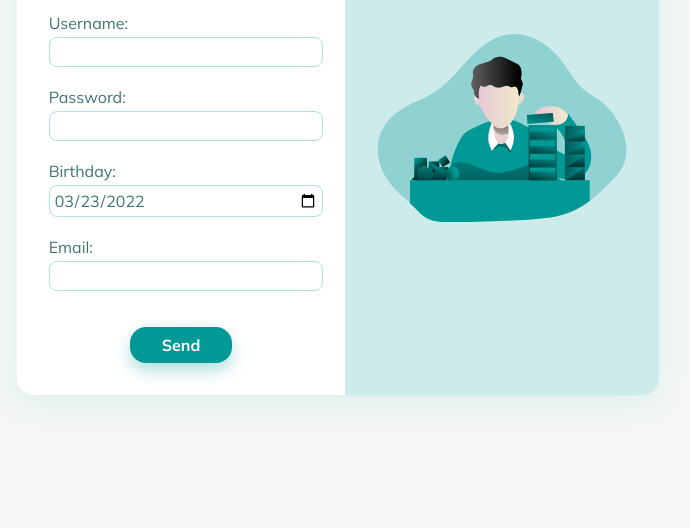
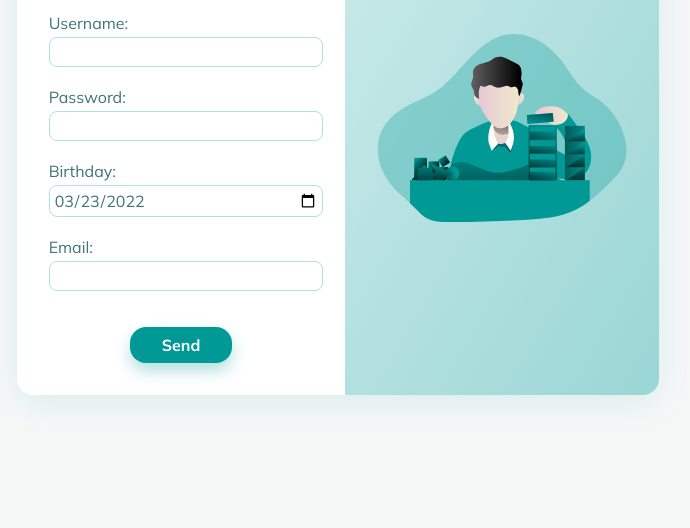
Before and after one commit to Chaimalov/form, a plain HTML site: page index.html in a window 1280 px wide. Shown: the part 272-800 px from the top of the page, without its empty margins (302-992 px from the left). Drawn offline with Linux system fonts and the light colour scheme.

Commit message:
select color

```diff
--- a/style.css
+++ b/style.css
@@ -10,6 +10,11 @@
     --clr-dark: var(--h), 30%, 35%;
 }
 
+::selection {
+    color: white;
+    background: hsl(var(--clr-primary));
+}
+
 body{
     display: grid;
     min-height: 100vh;
@@ -20,7 +25,7 @@ body{
 .image{
     display: grid;
     place-items: center;
-    background-color: hsl(var(--clr-primary),.2);
+    background-image: linear-gradient(to bottom right, hsl(var(--clr-primary),.2), hsl(var(--clr-primary),.4));
     padding: 2em;
     /* max-height: 300px; */
     overflow: hidden;
```
